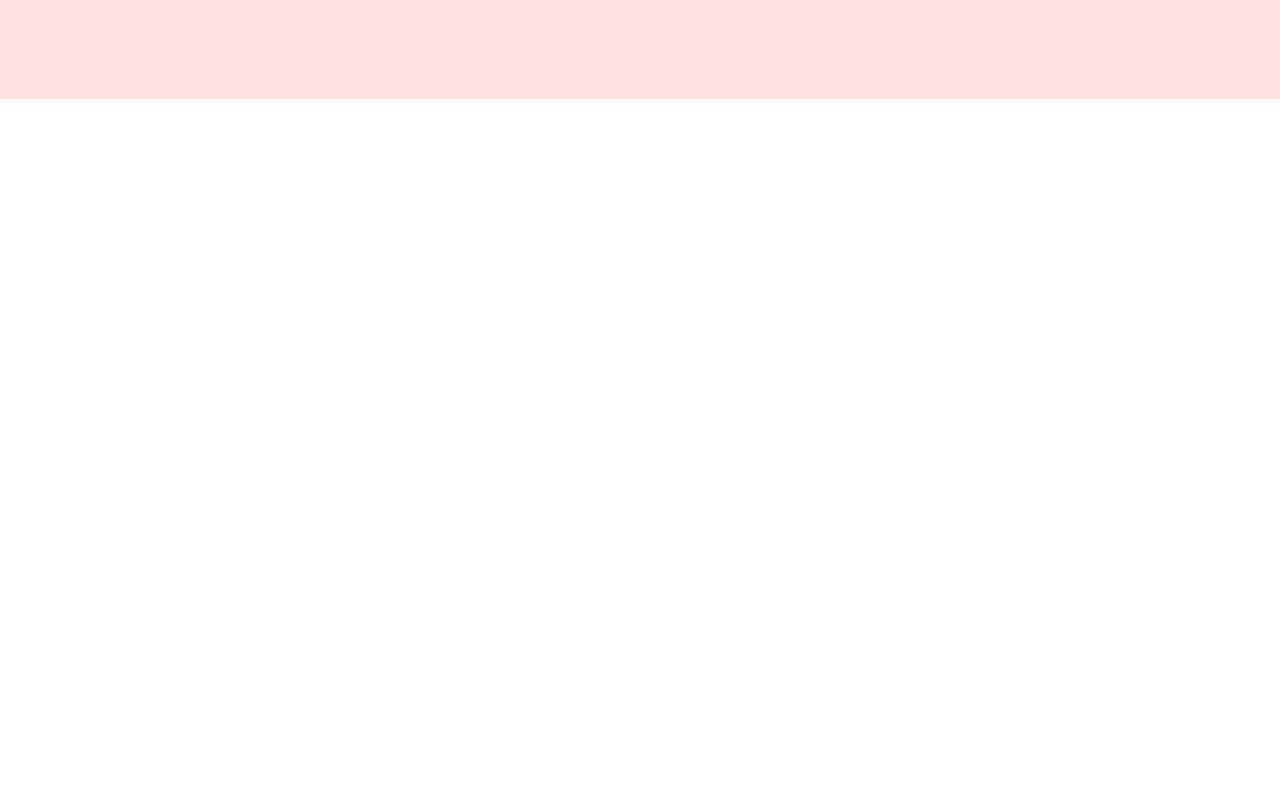
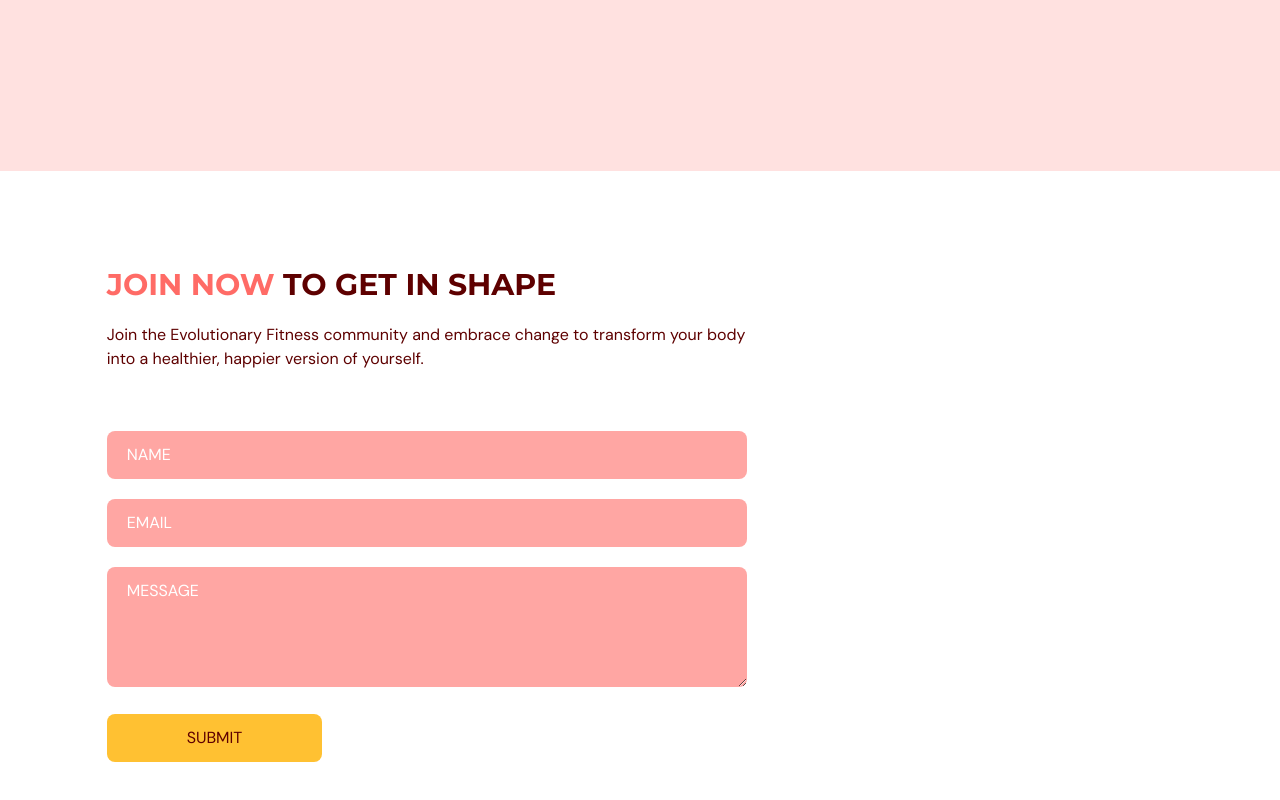
Before and after one commit to ChrisJRamirez/GymEvolve, a React (Vite) app: page / in a window 1280 px wide. Shown: the part 2867-3667 px from the top of the page. Before the commit the page ends 2966 px from the top, so only its background shows below. Built offline with nearby package versions, Linux system fonts and the light colour scheme.

Commit message:
built form for contact page

```diff
--- a/package.json
+++ b/package.json
@@ -14,7 +14,7 @@
     "react": "^18.2.0",
     "react-anchor-link-smooth-scroll": "^1.0.12",
     "react-dom": "^18.2.0",
-    "react-hook-form": "^7.40.0"
+    "react-hook-form": "^7.43.3"
   },
   "devDependencies": {
     "@types/node": "^18.14.0",
--- a/src/App.tsx
+++ b/src/App.tsx
@@ -2,6 +2,7 @@
 import Home from "@/scenes/home";
 import Benefits from "@/scenes/benefits";
 import OurClasses from "@/scenes/ourClasses";
+import ContactUs from "@/scenes/contactUs";
 import { useEffect, useState } from "react";
 import { SelectedPage } from "./shared/types";
 
@@ -33,6 +34,7 @@
       <Home setSelectedPage={setSelectedPage} />
       <Benefits setSelectedPage={setSelectedPage} />
       <OurClasses setSelectedPage={setSelectedPage} />
+      <ContactUs setSelectedPage={setSelectedPage} />
     </div>
   );
 }
--- /dev/null
+++ b/src/scenes/contactUs/index.tsx
@@ -0,0 +1,139 @@
+import { SelectedPage } from "@/shared/types";
+import { motion } from "framer-motion";
+import { useForm } from "react-hook-form";
+import ContactUsPageGraphic from "@/assets/ContactUsPageGraphic.svg";
+import HText from "@/shared/HText";
+import { triggerAsyncId } from "async_hooks";
+
+type Props = {
+  setSelectedPage: (value: SelectedPage) => void;
+};
+
+const ContactUS = ({ setSelectedPage }: Props) => {
+  const inputStyles = `mt-5 w-full rounded-lg bg-primary-300 px-5 py-3 placeholder-white`;
+  const {
+    register,
+    trigger,
+    formState: { errors },
+  } = useForm();
+
+  // prevent default will prevent reload of page after submit
+  const onSubmit = async (e: any) => {
+    const isValid = await trigger();
+    if (!isValid) {
+      e.preventDefault();
+    }
+  };
+
+  return (
+    <section id="contactus" className="mx-auto w-5/6 pt-24 pb-32">
+      <motion.div
+        onViewportEnter={() => setSelectedPage(SelectedPage.ContactUs)}
+      >
+        {/* HEADER */}
+        <motion.div
+          className="md:w-3/5"
+          initial="hidden"
+          whileInView="visible"
+          viewport={{ once: true, amount: 0.5 }}
+          transition={{ duration: 0.5 }}
+          variants={{
+            hidden: { opacity: 0, x: -50 },
+            visible: { opacity: 1, x: 0 },
+          }}
+        >
+          <HText>
+            <span className="text-primary-500">JOIN NOW </span> TO GET IN SHAPE
+          </HText>
+          <p className="my-5">
+            Join the Evolutionary Fitness community and embrace change to
+            transform your body into a healthier, happier version of yourself.
+          </p>
+        </motion.div>
+
+        {/* FORM */}
+        <div className="mt-10 justify-between gap-8 md:flex">
+          <motion.div
+            className="mt-10 basis-3/5 md:mt-0"
+            initial="hidden"
+            whileInView="visible"
+            viewport={{ once: true, amount: 0.5 }}
+            transition={{ duration: 0.5 }}
+            variants={{
+              hidden: { opacity: 0, y: 50 },
+              visible: { opacity: 1, y: 0 },
+            }}
+          >
+            <form
+              target="_blank"
+              onSubmit={onSubmit}
+              method="POST"
+              action="https://formsubmit.co/89fc52da0778f917ea650833ca3fe5a7"
+            >
+              <input
+                className={inputStyles}
+                type="text"
+                placeholder="NAME"
+                {...register("name", {
+                  required: true,
+                  maxLength: 100,
+                })}
+              />
+              {errors.name && (
+                <p className="mt-1 text-primary-500">
+                  {errors.name.type === "required" && "This field is required."}
+                  {errors.name.type === "maxLength" &&
+                    "Max length is 100 characters."}
+                </p>
+              )}
+
+              <input
+                className={inputStyles}
+                type="text"
+                placeholder="EMAIL"
+                {...register("email", {
+                  required: true,
+                  pattern: /^[A-Z0-9._%+-]+@[A-Z0-9.-]+\.[A-Z]{2,}$/i,
+                })}
+              />
+              {errors.email && (
+                <p className="mt-1 text-primary-500">
+                  {errors.email.type === "required" &&
+                    "This field is required."}
+                  {errors.email.type === "pattern" && "Invalid email address."}
+                </p>
+              )}
+
+              <textarea
+                className={inputStyles}
+                rows={4}
+                cols={50}
+                placeholder="MESSAGE"
+                {...register("message", {
+                  required: true,
+                  maxLength: 2000,
+                })}
+              />
+              {errors.message && (
+                <p className="mt-1 text-primary-500">
+                  {errors.message.type === "required" &&
+                    "This field is required."}
+                  {errors.message.type === "maxLength" &&
+                    "Max length is 2000 characters."}
+                </p>
+              )}
+              <button
+                type="submit"
+                className="mt-5 rounded-lg bg-secondary-500 px-20 py-3 transition duration-500 hover:text-white"
+              >
+                SUBMIT
+              </button>
+            </form>
+          </motion.div>
+        </div>
+      </motion.div>
+    </section>
+  );
+};
+
+export default ContactUS;
--- a/src/scenes/ourClasses/index.tsx
+++ b/src/scenes/ourClasses/index.tsx
@@ -66,7 +66,7 @@
           <div className="md:w-3/5">
             <HText>OUR CLASSES</HText>
             <p className="py-5">
-              Lorem ipsum dolor sit amet, consectetur adipiscing elit. Sed
+            At our gym, we offer a wide variety of classes to suit any fitness level, led by passionate and knowledgeable instructors. Our classes provide an energetic and motivating atmosphere to help you reach your fitness goals with the support and resources you need. Join us and experience a new way to get fit and have fun!
             </p>
           </div>
         </motion.div>
```
Also changed, not shown: 1 other file (tests, documents, lock files or other folders).
